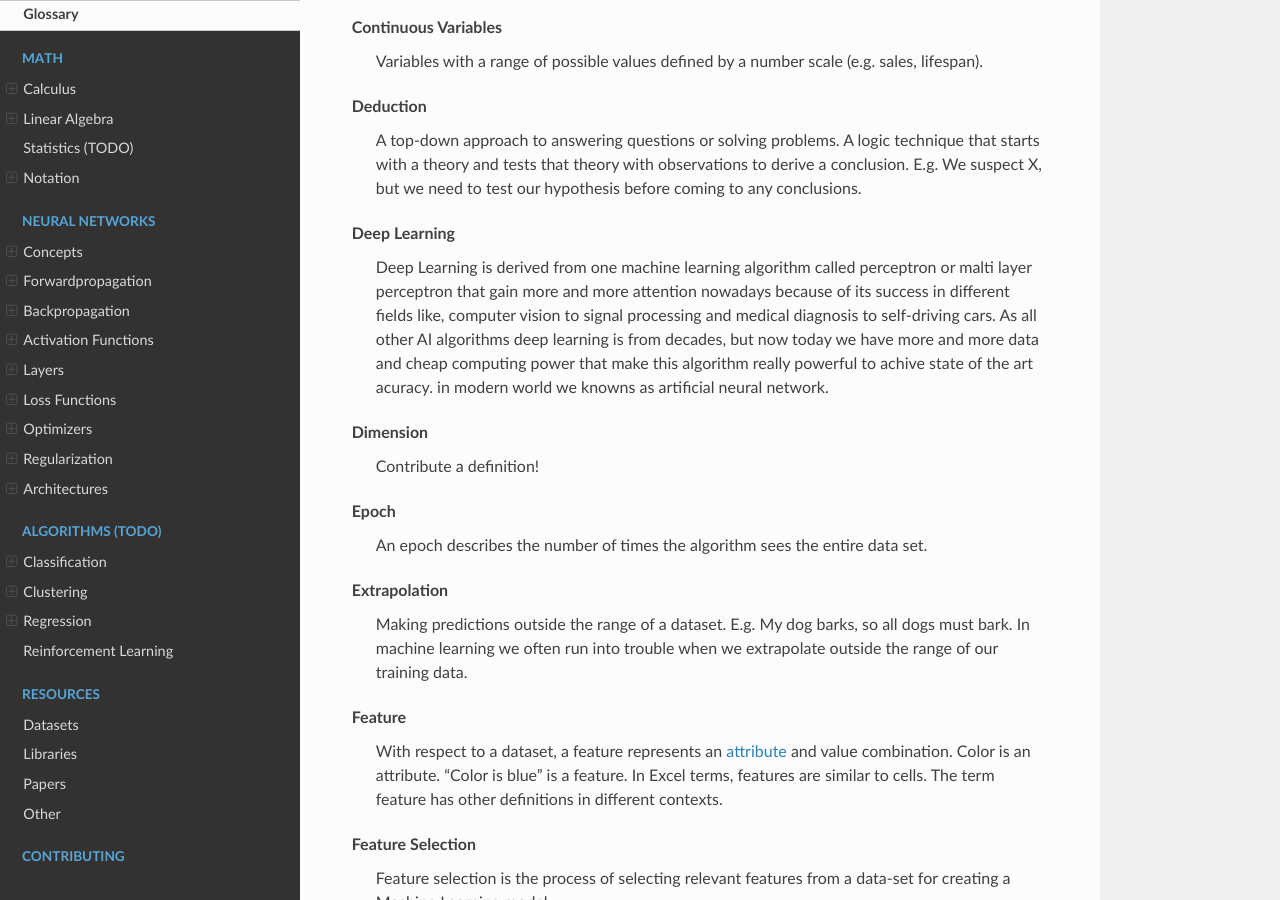
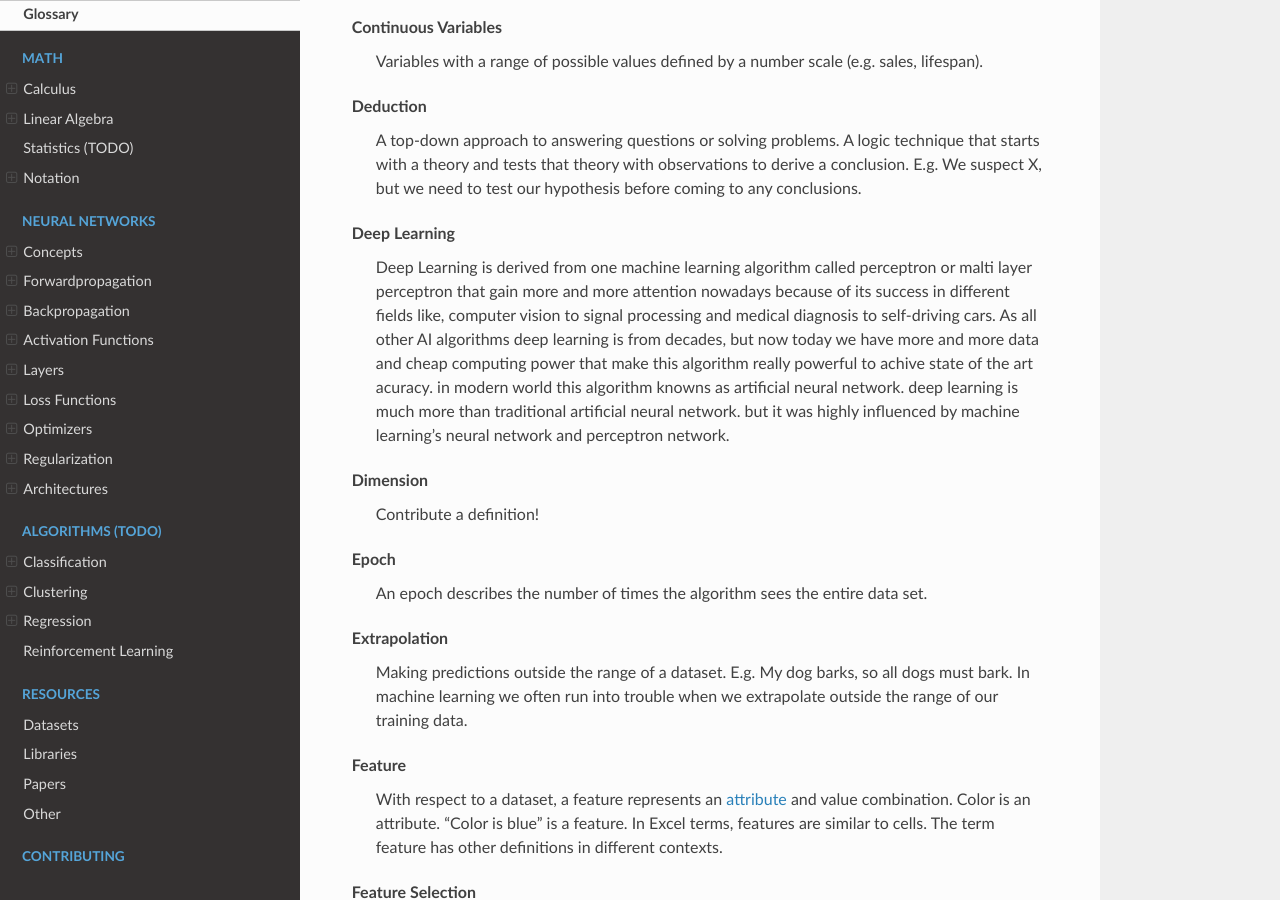
Before and after one commit to bfortuner/ml-glossary, a Sphinx documentation site: the page built from docs/glossary.rst, in a window 1280 px wide and 900 px high, scrolled down 1483 px. Built offline with Sphinx 7.4.7 and the Read the Docs theme 2.0.0, drawn with Linux system fonts in a browser that asks for light colours; pages that are not in the unit, such as notebooks, are missing from menus.

Commit message:
update glossary.rst (#45)
changes on deep learning defination

```diff
--- a/docs/glossary.rst
+++ b/docs/glossary.rst
@@ -80,7 +80,7 @@
 .. _glossary_deep_learning:
 
 Deep Learning
-  Deep Learning is derived from one machine learning algorithm called perceptron or malti layer perceptron that gain more and more attention nowadays because of its success in different fields like, computer vision to signal processing and medical diagnosis to self-driving cars. As all other AI algorithms deep learning is from decades, but now today we have more and more data and cheap computing power that make this algorithm really powerful to achive state of the art acuracy. in modern world we knowns as artificial neural network.
+  Deep Learning is derived from one machine learning algorithm called perceptron or malti layer perceptron that gain more and more attention nowadays because of its success in different fields like, computer vision to signal processing and medical diagnosis to self-driving cars. As all other AI algorithms deep learning is from decades, but now today we have more and more data and cheap computing power that make this algorithm really powerful to achive state of the art acuracy. in modern world this algorithm knowns as artificial neural network. deep learning is much more than traditional artificial neural network. but it was highly influenced by machine learning's neural network and perceptron network.
 
 .. _glossary_dimension:
 
```
